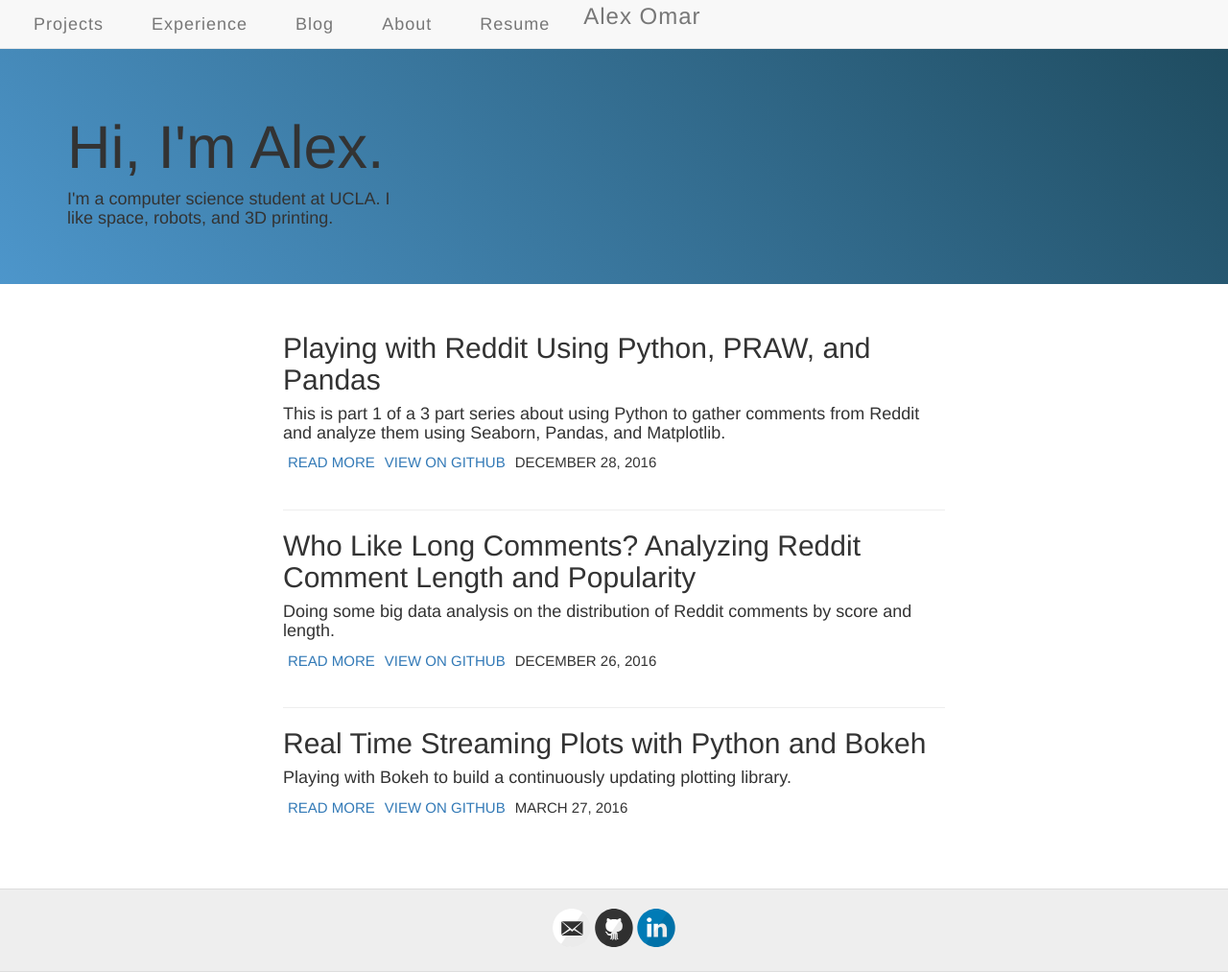
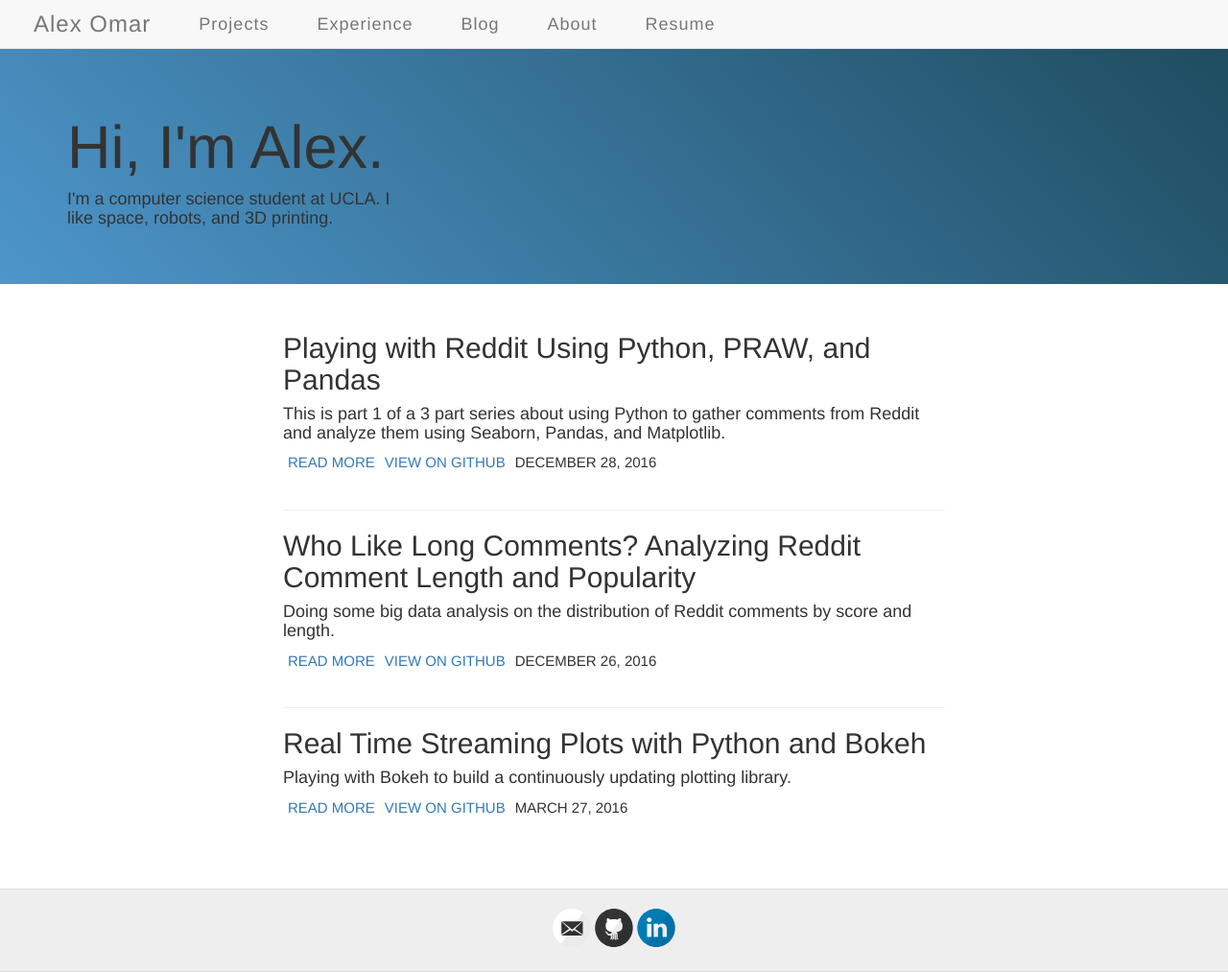
Before and after one commit to atomar94/atomar94.github.io, a Jekyll site: the page built from index.html, in a window 1280 px wide and 1013 px high. Shown: the whole window at 96% size. Built offline with Jekyll 4.4.1, drawn with Linux system fonts in a browser that asks for light colours.

Commit message:
navbar changes

```diff
--- a/_layouts/default.html
+++ b/_layouts/default.html
@@ -20,8 +20,10 @@
     <div class="nav-buffer-masthead masthead">
       <div class="container">
           <nav class="navbar navbar-fixed-top navbar-default" role="navigation">
-            <a class="navbar-link navbar-name" href="{{ site.baseurl }}">Alex Omar</a>
             <ul class="nav navbar-nav">
+              <li class="nav-item">
+                <a class="nav-link navbar-name" href="{{ site.baseurl }}">Alex Omar</a>
+              </li>
               <li class="nav-item">
                 <a class="nav-link" href="{{ site.baseurl }}/projects">Projects</a>
               </li>
```
